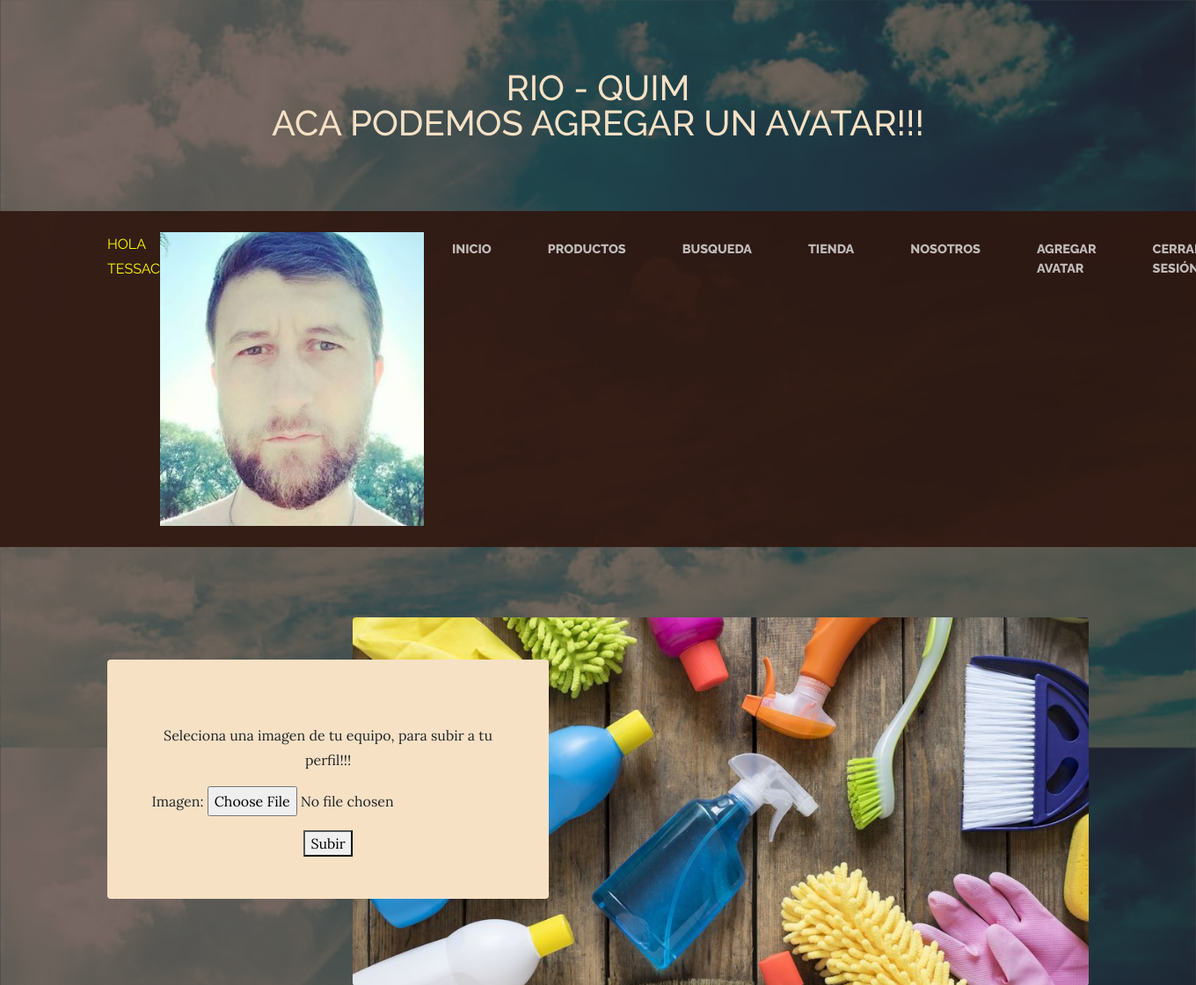
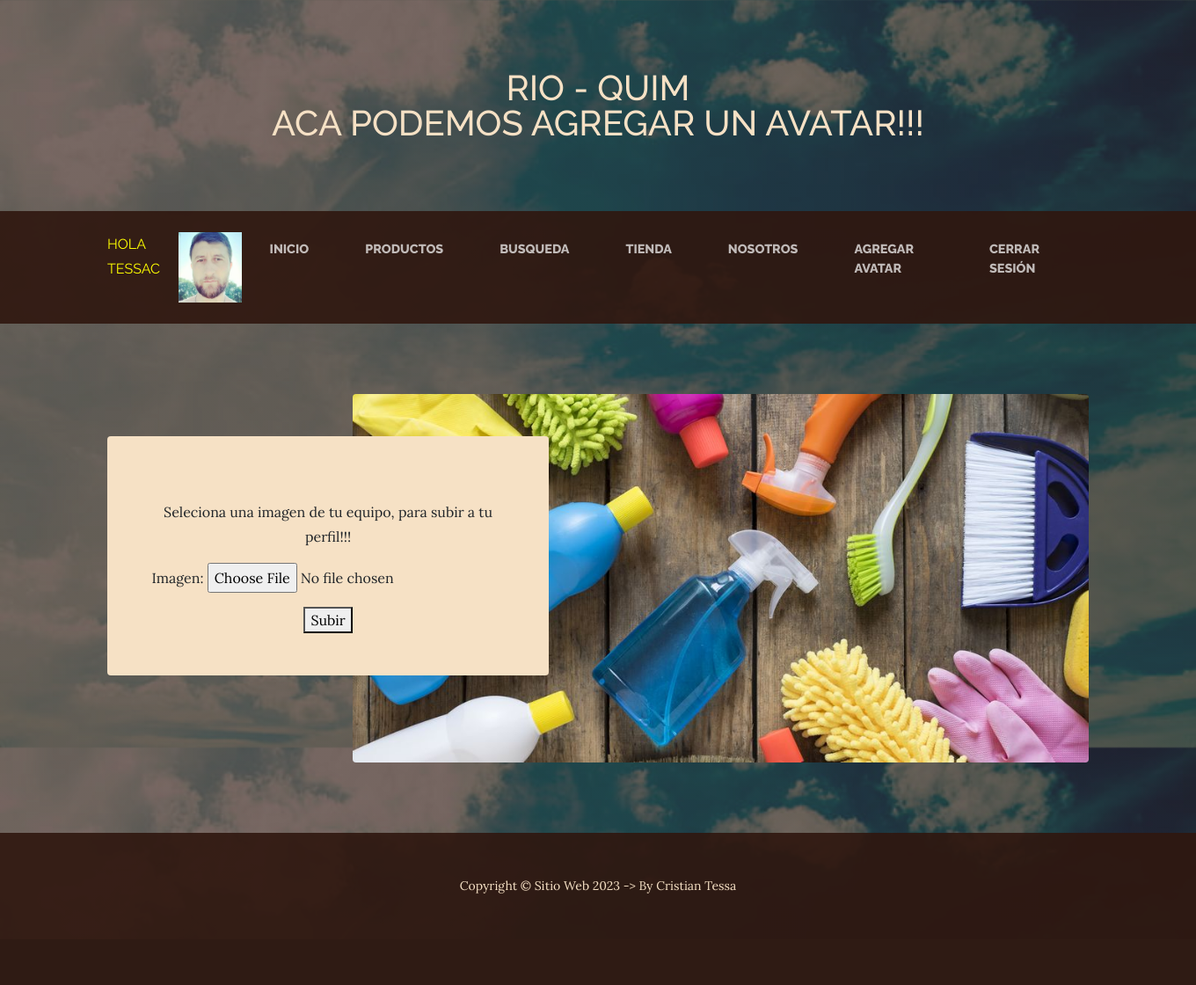
Before and after one commit to Cristian2201/Pagina-RioQuim, a Django app: page /AppCoder/agregar/ in a window 1360 px wide; the page is wider, and only the part inside the window is pictured. Shown: the top 1120 px of that part at 88% size. After the commit the page ends 1016 px from the top of that part, so only its background shows below. Run offline with Django 4.2, Linux system fonts and the light colour scheme; a user stored in the database is signed in; data comes from the database, SQL or seed files in the repository; some libraries are stand-ins or nearby versions.

Commit message:
Update padre.html

```diff
--- a/Rio Quim/ProyectoCoder/AppCoder/templates/AppCoder/padre.html
+++ b/Rio Quim/ProyectoCoder/AppCoder/templates/AppCoder/padre.html
@@ -43,7 +43,7 @@
                         {% if miAvatar  %}
 
 
-                        <img src ="{{miAvatar.imagen.url}}" alt="No encontro la imagen" style="max-width: 300px;">
+                        <img src ="{{miAvatar.imagen.url}}" alt="No encontro la imagen" style="width: 80px; height: 80px ;">
 
                         {% endif %}
 
```
